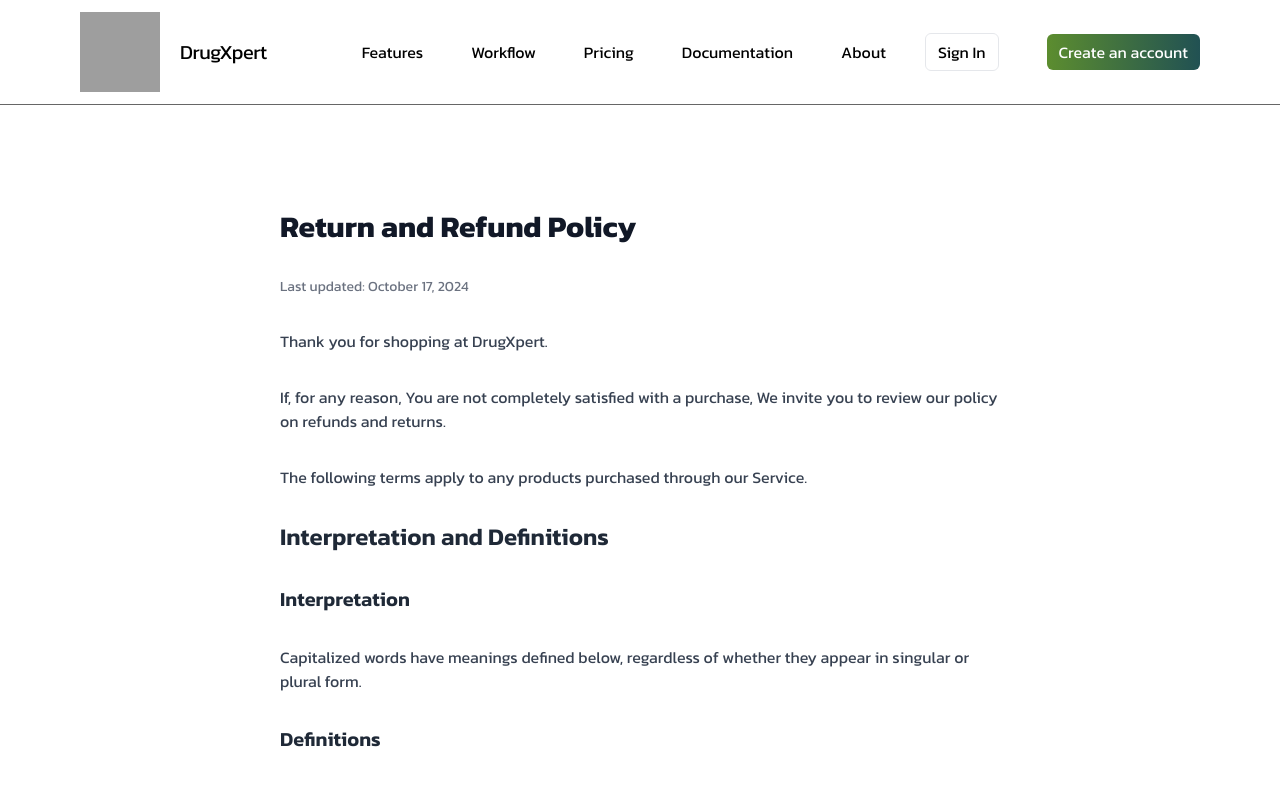
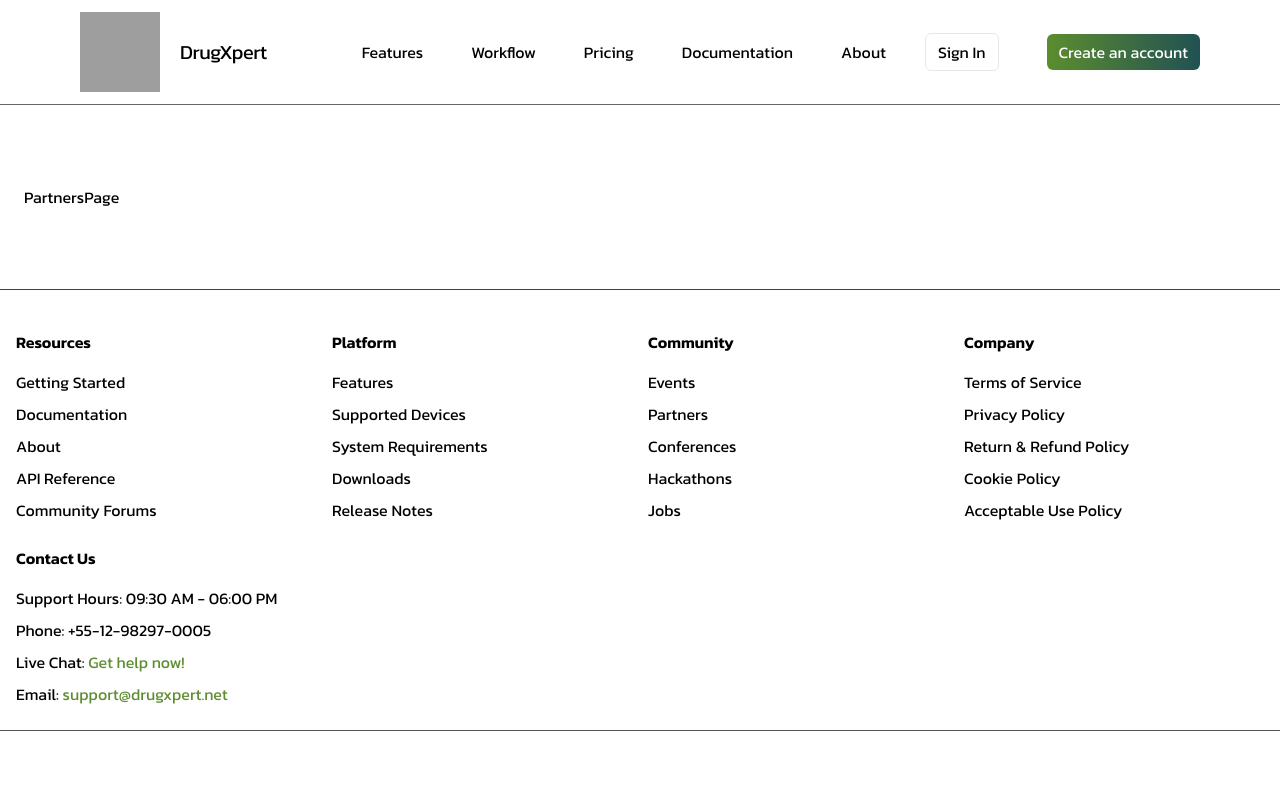
Before and after one commit to I-A-N-Desenvolvimento-de-Software-LTDA/DrugXpert-website, a React (Vite) app: page /partners in a window 1280 px wide. Shown: the top 790 px of the page. Built offline with nearby package versions, Linux system fonts and the light colour scheme; grey boxes are pictures that could not be loaded.

Commit message:
Partners Page added

```diff
--- a/src/App.jsx
+++ b/src/App.jsx
@@ -1,6 +1,7 @@
 import React from 'react';
 import { BrowserRouter as Router, Route, Routes } from 'react-router-dom';
-import { Helmet } from 'react-helmet'; // Importação do react-helmet
+import { Helmet } from 'react-helmet';
+
 import Navbar from "./components/Navbar";
 import HeroSection from "./components/HeroSection";
 import FeatureSection from "./components/Features/FeatureSection";
@@ -8,13 +9,17 @@ import Workflow from "./components/Workflow";
 import Footer from "./components/Footer";
 import Subscribe from "./components/Pricing/Subscribe";
 import Testimonials from "./components/Testimonials";
+import PartnersSection from './components/Partners/PartnersSection';
+
 import About from './pages/About';
 import Terms from "./pages/Terms";
 import Privacy from './pages/Privacy';
 import Refund from './pages/Refund';
 import Pricing from './pages/Pricing';
 import Features from './pages/Features';
-import Partners from './components/Partners';
+import Partners from './pages/Partners';
+
+
 
 const App = () => {
   return (
@@ -31,7 +36,7 @@ const App = () => {
               <HeroSection />
               <FeatureSection />
               <Workflow />
-              <Partners/>
+              <PartnersSection/>
               <Subscribe />
               <Testimonials />
             </>
@@ -63,15 +68,17 @@ const App = () => {
               <About />
             </>
           } />
+
           <Route path="/partners" element={
             <>
               <Helmet>
                 <title>DrugXpert | Partners</title>
                 <meta name="description" content="Check out our Partners." />
               </Helmet>
-              <Refund />
+              <Partners />
             </>
           } />
+
           <Route path="/terms" element={
             <>
               <Helmet>
--- /dev/null
+++ b/src/components/Partners/PartnersPage.jsx
@@ -0,0 +1,9 @@
+import React from 'react'
+
+const PartnersPage = () => {
+  return (
+    <div>PartnersPage</div>
+  )
+}
+
+export default PartnersPage
--- a/src/pages/Features.jsx
+++ b/src/pages/Features.jsx
@@ -1,5 +1,4 @@
 import React from 'react'
-import FeatureSection from '../components/Features/FeatureSection'
 import FeaturesPage from '../components/Features/FeaturesPage'
 
 const Feature = () => {
--- /dev/null
+++ b/src/pages/Partners.jsx
@@ -0,0 +1,12 @@
+import React from 'react'
+import PartnersPage from '../components/Partners/PartnersPage'
+
+const Partners = () => {
+  return (
+    <div>
+        <PartnersPage/>
+    </div>
+  )
+}
+
+export default Partners
```
Also changed, not shown: src/components/Partners/PartnersSection.jsx (renamed from src/components/Partners.jsx, +9 -9 lines).
